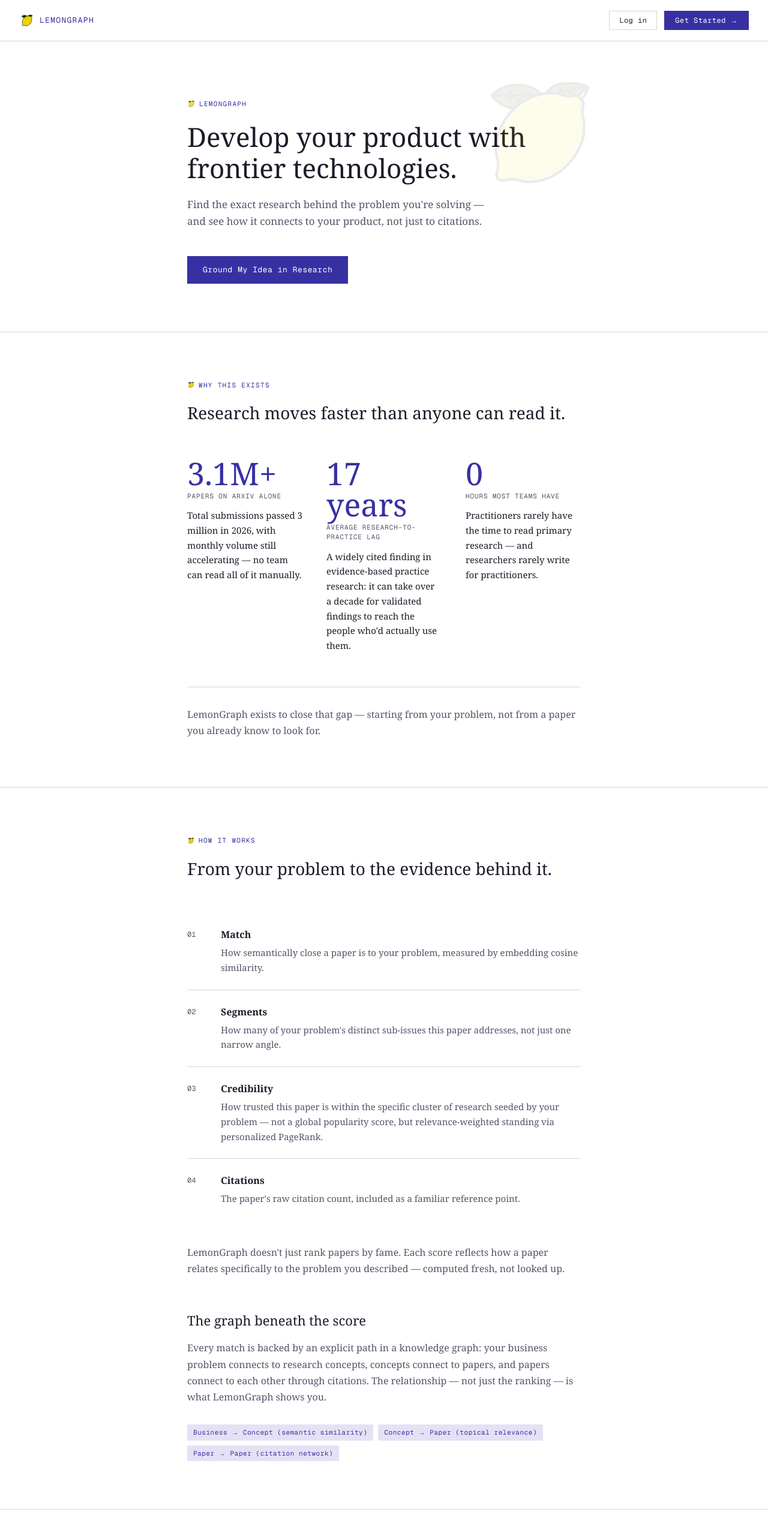
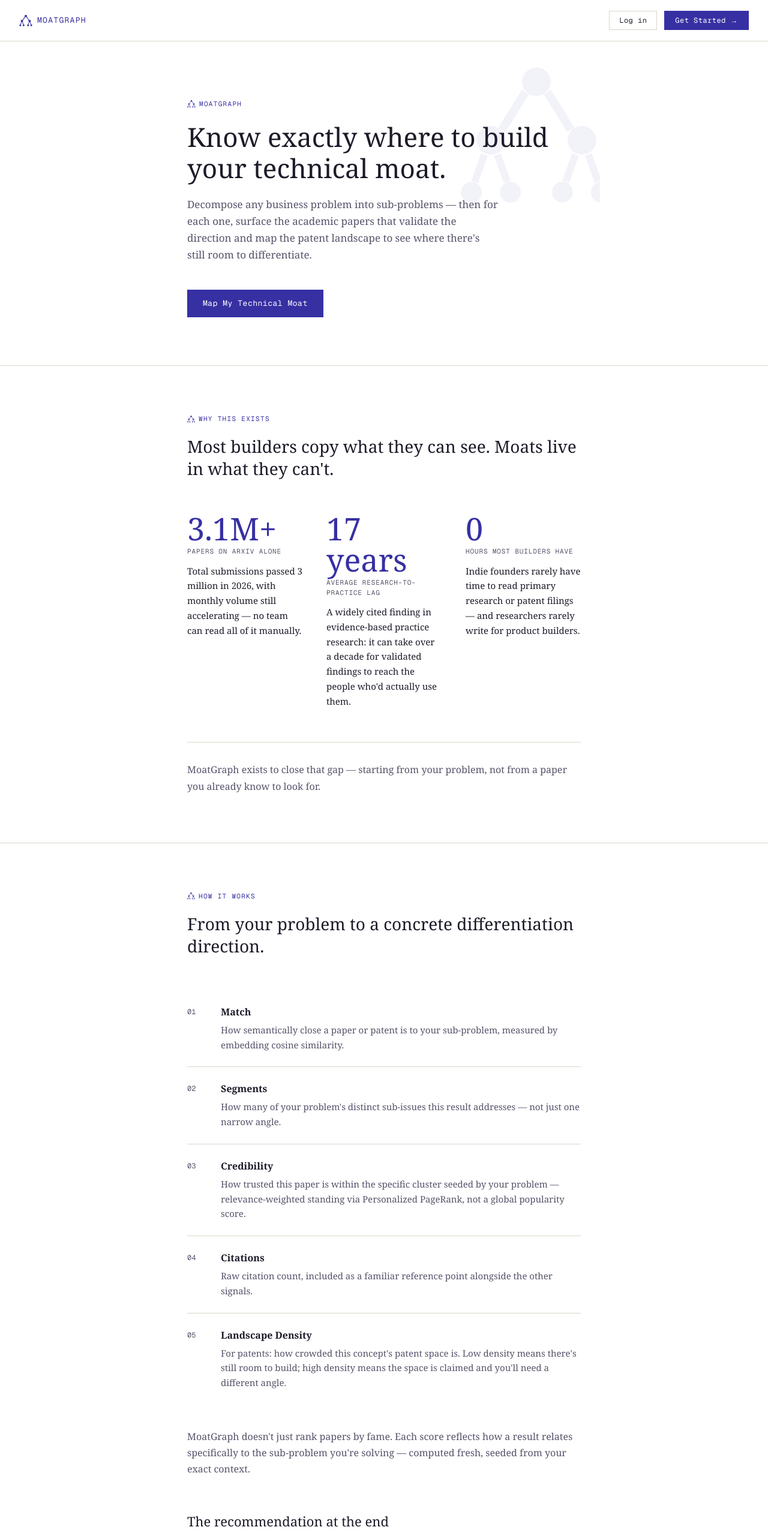
Before and after one commit to inthree3/LemonGraph, a Next.js app in the folder frontend/: page / in a window 1280 px wide. Shown: the top 2566 px of the page at 60% size. Built offline with nearby package versions, Linux system fonts and the light colour scheme.

Commit message:
change from LemonGraph to MoatGraph

```diff
--- a/frontend/app/layout.tsx
+++ b/frontend/app/layout.tsx
@@ -1,6 +1,7 @@
 import type { Metadata } from "next";
 import { Geist, Geist_Mono } from "next/font/google";
 import "./globals.css";
+import "@xyflow/react/dist/style.css";
 import { AuthProvider } from "./contexts/auth";
 
 const geistSans = Geist({
@@ -14,8 +15,8 @@
 });
 
 export const metadata: Metadata = {
-  title: "Research Finder",
-  description: "Business problem → Academic paper recommendations",
+  title: "MoatGraph",
+  description: "Decompose your business problem into sub-problems, find the research that validates each direction, and see what's open in the patent landscape.",
 };
 
 export default function RootLayout({
--- a/frontend/app/page.tsx
+++ b/frontend/app/page.tsx
@@ -3,6 +3,33 @@
 import { useState } from 'react';
 import Link from 'next/link';
 import { useAuth } from './contexts/auth';
+
+// ── MoatGraph icon ────────────────────────────────────────────────────────────
+
+function MoatIcon({ size = 24, opacity = 1, style = {} }: { size?: number; opacity?: number; style?: React.CSSProperties }) {
+  return (
+    <svg width={size} height={size} viewBox="0 0 24 24" fill="none" style={{ opacity, ...style }}>
+      {/* root node */}
+      <circle cx="12" cy="4" r="2.2" fill="currentColor" />
+      {/* mid nodes */}
+      <circle cx="5" cy="13" r="2.2" fill="currentColor" />
+      <circle cx="19" cy="13" r="2.2" fill="currentColor" />
+      {/* leaf nodes */}
+      <circle cx="2" cy="21" r="1.6" fill="currentColor" />
+      <circle cx="8" cy="21" r="1.6" fill="currentColor" />
+      <circle cx="16" cy="21" r="1.6" fill="currentColor" />
+      <circle cx="22" cy="21" r="1.6" fill="currentColor" />
+      {/* edges root → mid */}
+      <line x1="10.3" y1="5.6" x2="6.7" y2="11.4" stroke="currentColor" strokeWidth="1.3" />
+      <line x1="13.7" y1="5.6" x2="17.3" y2="11.4" stroke="currentColor" strokeWidth="1.3" />
+      {/* edges mid → leaves */}
+      <line x1="4.0" y1="15.2" x2="2.5" y2="19.4" stroke="currentColor" strokeWidth="1.1" />
+      <line x1="6.0" y1="15.2" x2="7.5" y2="19.4" stroke="currentColor" strokeWidth="1.1" />
+      <line x1="18.0" y1="15.2" x2="16.5" y2="19.4" stroke="currentColor" strokeWidth="1.1" />
+      <line x1="20.0" y1="15.2" x2="21.5" y2="19.4" stroke="currentColor" strokeWidth="1.1" />
+    </svg>
+  );
+}
 
 // ── Auth Modal ────────────────────────────────────────────────────────────────
 
@@ -102,10 +129,9 @@
       {/* ── Nav ── */}
       <div style={{ display: 'flex', justifyContent: 'space-between', alignItems: 'center', padding: '18px 32px', borderBottom: '1px solid var(--line)' }}>
         <div style={{ display: 'flex', alignItems: 'center', gap: 8 }}>
-          {/* eslint-disable-next-line @next/next/no-img-element */}
-          <img src="/lemon.png" alt="" style={{ width: 26, height: 26, objectFit: 'contain' }} />
+          <span style={{ color: 'var(--indigo)' }}><MoatIcon size={22} /></span>
           <span style={{ fontFamily: 'var(--mono)', fontSize: 13, letterSpacing: '0.1em', color: 'var(--indigo)', textTransform: 'uppercase' }}>
-            LemonGraph
+            MoatGraph
           </span>
         </div>
         <div style={{ display: 'flex', alignItems: 'center', gap: 12 }}>
@@ -121,31 +147,31 @@
 
       {/* ── Hero ── */}
       <div style={{ maxWidth: 720, margin: '0 auto', padding: '96px 32px 80px', position: 'relative', overflow: 'hidden' }}>
-        {/* Large decorative lemon — background watermark */}
-        {/* eslint-disable-next-line @next/next/no-img-element */}
-        <img src="/lemon.png" alt="" aria-hidden="true" style={{
-          position: 'absolute', right: -20, top: 32, width: 240, height: 240,
-          objectFit: 'contain', opacity: 0.08, pointerEvents: 'none', userSelect: 'none',
-        }} />
+        {/* Large decorative graph icon — background watermark */}
+        <span aria-hidden="true" style={{
+          position: 'absolute', right: -24, top: 24, opacity: 0.06,
+          pointerEvents: 'none', userSelect: 'none', color: 'var(--indigo)',
+        }}>
+          <MoatIcon size={260} />
+        </span>
 
         <p style={s.eyebrow}>
-          {/* eslint-disable-next-line @next/next/no-img-element */}
-          <img src="/lemon.png" alt="" style={{ width: 14, height: 14, objectFit: 'contain', opacity: 0.8 }} />
-          LemonGraph
+          <span style={{ color: 'var(--indigo)' }}><MoatIcon size={14} /></span>
+          MoatGraph
         </p>
         <h1 style={{
           fontFamily: 'var(--serif)', fontSize: 'clamp(28px, 4.5vw, 44px)',
           fontWeight: 400, lineHeight: 1.2, color: 'var(--ink)', margin: '0 0 20px',
         }}>
-          Develop your product with frontier technologies.
+          Know exactly where to build your technical moat.
         </h1>
         <p style={{ fontFamily: 'var(--serif)', fontSize: 17, lineHeight: 1.65, color: 'var(--ink-soft)', margin: '0 0 44px', maxWidth: 520 }}>
-          Find the exact research behind the problem you&apos;re solving — and see how it connects to your product, not just to citations.
+          Decompose any business problem into sub-problems — then for each one, surface the academic papers that validate the direction and map the patent landscape to see where there&apos;s still room to differentiate.
         </p>
         <Link href="/explore" style={s.ctaLink}
           onMouseEnter={e => { (e.currentTarget as HTMLAnchorElement).style.opacity = '0.85'; }}
           onMouseLeave={e => { (e.currentTarget as HTMLAnchorElement).style.opacity = '1'; }}>
-          Ground My Idea in Research
+          Map My Technical Moat
         </Link>
       </div>
 
@@ -153,11 +179,10 @@
       <div style={s.section}>
         <div style={s.inner}>
           <p style={s.eyebrow}>
-            {/* eslint-disable-next-line @next/next/no-img-element */}
-            <img src="/lemon.png" alt="" style={{ width: 13, height: 13, objectFit: 'contain' }} />
+            <span style={{ color: 'var(--indigo)' }}><MoatIcon size={13} /></span>
             Why This Exists
           </p>
-          <h2 style={s.h2}>Research moves faster than anyone can read it.</h2>
+          <h2 style={s.h2}>Most builders copy what they can see. Moats live in what they can&apos;t.</h2>
 
           <div className="grid grid-cols-1 md:grid-cols-3 gap-10">
             {([
@@ -173,8 +198,8 @@
               },
               {
                 n: '0',
-                label: 'hours most teams have',
-                ctx: "Practitioners rarely have the time to read primary research — and researchers rarely write for practitioners.",
+                label: 'hours most builders have',
+                ctx: "Indie founders rarely have time to read primary research or patent filings — and researchers rarely write for product builders.",
               },
             ] as const).map(({ n, label, ctx }) => (
               <div key={n}>
@@ -192,7 +217,7 @@
           </div>
 
           <p style={{ ...s.bodySoft, marginTop: 56, paddingTop: 32, borderTop: '1px solid var(--line)' }}>
-            LemonGraph exists to close that gap — starting from your problem, not from a paper you already know to look for.
+            MoatGraph exists to close that gap — starting from your problem, not from a paper you already know to look for.
           </p>
         </div>
       </div>
@@ -201,17 +226,17 @@
       <div style={s.section}>
         <div style={s.inner}>
           <p style={s.eyebrow}>
-            {/* eslint-disable-next-line @next/next/no-img-element */}
-            <img src="/lemon.png" alt="" style={{ width: 13, height: 13, objectFit: 'contain' }} />
+            <span style={{ color: 'var(--indigo)' }}><MoatIcon size={13} /></span>
             How It Works
           </p>
-          <h2 style={s.h2}>From your problem to the evidence behind it.</h2>
+          <h2 style={s.h2}>From your problem to a concrete differentiation direction.</h2>
 
           {([
-            { n: '01', title: 'Match', desc: 'How semantically close a paper is to your problem, measured by embedding cosine similarity.' },
-            { n: '02', title: 'Segments', desc: "How many of your problem's distinct sub-issues this paper addresses, not just one narrow angle." },
-            { n: '03', title: 'Credibility', desc: 'How trusted this paper is within the specific cluster of research seeded by your problem — not a global popularity score, but relevance-weighted standing via personalized PageRank.' },
-            { n: '04', title: 'Citations', desc: "The paper's raw citation count, included as a familiar reference point." },
+            { n: '01', title: 'Match', desc: 'How semantically close a paper or patent is to your sub-problem, measured by embedding cosine similarity.' },
+            { n: '02', title: 'Segments', desc: "How many of your problem's distinct sub-issues this result addresses — not just one narrow angle." },
+            { n: '03', title: 'Credibility', desc: 'How trusted this paper is within the specific cluster seeded by your problem — relevance-weighted standing via Personalized PageRank, not a global popularity score.' },
+            { n: '04', title: 'Citations', desc: "Raw citation count, included as a familiar reference point alongside the other signals." },
+            { n: '05', title: 'Landscape Density', desc: 'For patents: how crowded this concept\'s patent space is. Low density means there\'s still room to build; high density means the space is claimed and you\'ll need a different angle.' },
           ] as const).map(({ n, title, desc }, i, arr) => (
             <div key={n} style={{ display: 'flex', gap: 28, padding: '24px 0', borderBottom: i < arr.length - 1 ? '1px solid var(--line)' : 'none' }}>
               <span style={{ fontFamily: 'var(--mono)', fontSize: 12, color: 'var(--ink-soft)', minWidth: 28, flexShrink: 0, paddingTop: 3 }}>
@@ -229,21 +254,35 @@
           ))}
 
           <p style={{ ...s.bodySoft, marginTop: 40, marginBottom: 56 }}>
-            LemonGraph doesn&apos;t just rank papers by fame. Each score reflects how a paper relates specifically to the problem you described — computed fresh, not looked up.
+            MoatGraph doesn&apos;t just rank papers by fame. Each score reflects how a result relates specifically to the sub-problem you&apos;re solving — computed fresh, seeded from your exact context.
           </p>
 
           <h3 style={{ fontFamily: 'var(--serif)', fontSize: 22, fontWeight: 400, color: 'var(--ink)', margin: '0 0 16px' }}>
-            The graph beneath the score
+            The recommendation at the end
           </h3>
           <p style={{ ...s.bodySoft, marginBottom: 32 }}>
-            Every match is backed by an explicit path in a knowledge graph: your business problem connects to research concepts, concepts connect to papers, and papers connect to each other through citations. The relationship — not just the ranking — is what LemonGraph shows you.
+            After scoring, MoatGraph generates one moat recommendation per sub-problem — combining the strongest research-backed direction with the patent landscape reality:
+          </p>
+          <div style={{ background: 'var(--indigo-soft)', borderLeft: '3px solid var(--indigo)', padding: '16px 20px', marginBottom: 40 }}>
+            <p style={{ fontFamily: 'var(--serif)', fontSize: 15, lineHeight: 1.7, color: 'var(--ink)', margin: 0, fontStyle: 'italic' }}>
+              &ldquo;For [sub-problem], pursue [direction] — validated by [paper], and [still whitespace / already claimed by N patents] in this space.&rdquo;
+            </p>
+          </div>
+
+          <h3 style={{ fontFamily: 'var(--serif)', fontSize: 22, fontWeight: 400, color: 'var(--ink)', margin: '0 0 16px' }}>
+            The graph beneath it all
+          </h3>
+          <p style={{ ...s.bodySoft, marginBottom: 32 }}>
+            Every recommendation is backed by an explicit path in a knowledge graph: your business problem decomposes into sub-problems, each maps to academic concepts, and concepts connect to both papers and patents. The relationship — not just the ranking — is what MoatGraph shows you.
           </p>
 
           <div style={{ display: 'flex', gap: 8, flexWrap: 'wrap' }}>
             {([
-              'Business → Concept (semantic similarity)',
-              'Concept → Paper (topical relevance)',
-              'Paper → Paper (citation network)',
+              'Business → Sub-problem',
+              'Sub-problem → Concept',
+              'Concept → Paper (S2AG)',
+              'Concept → Patent (USPTO)',
+              'Paper → Paper (citations)',
             ] as const).map(label => (
               <span key={label} style={{ fontFamily: 'var(--mono)', fontSize: 11, letterSpacing: '0.05em', background: 'var(--indigo-soft)', color: 'var(--indigo)', padding: '5px 10px' }}>
                 {label}
@@ -255,16 +294,15 @@
 
       {/* ── Footer CTA ── */}
       <div style={{ borderTop: '1px solid var(--line)', padding: '72px 32px 80px', display: 'flex', flexDirection: 'column', alignItems: 'center', gap: 28 }}>
-        {/* eslint-disable-next-line @next/next/no-img-element */}
-        <img src="/lemon.png" alt="" style={{ width: 56, height: 56, objectFit: 'contain' }} />
+        <span style={{ color: 'var(--indigo)' }}><MoatIcon size={52} /></span>
         <p style={{ fontFamily: 'var(--serif)', fontSize: 20, fontWeight: 400, color: 'var(--ink)', margin: 0, textAlign: 'center' }}>
-          Ready to ground your idea in research?
+          Ready to find your technical moat?
         </p>
         <Link href="/explore" style={s.ctaLink}>
           Get Started →
         </Link>
         <p style={{ fontFamily: 'var(--mono)', fontSize: 11, color: 'var(--ink-soft)', letterSpacing: '0.06em', margin: 0 }}>
-          LEMONGRAPH · HACK WITH BAY 3.0
+          MOATGRAPH · HACK WITH BAY 3.0
         </p>
       </div>
     </div>
--- a/frontend/package.json
+++ b/frontend/package.json
@@ -10,6 +10,8 @@
   },
   "dependencies": {
     "@butterbase/sdk": "^2.8.1",
+    "@dagrejs/dagre": "^3.0.0",
+    "@xyflow/react": "^12.11.2",
     "next": "16.2.10",
     "react": "19.2.4",
     "react-dom": "19.2.4"
```
Also changed, not shown: 2 other files (tests, documents, lock files or other folders).
